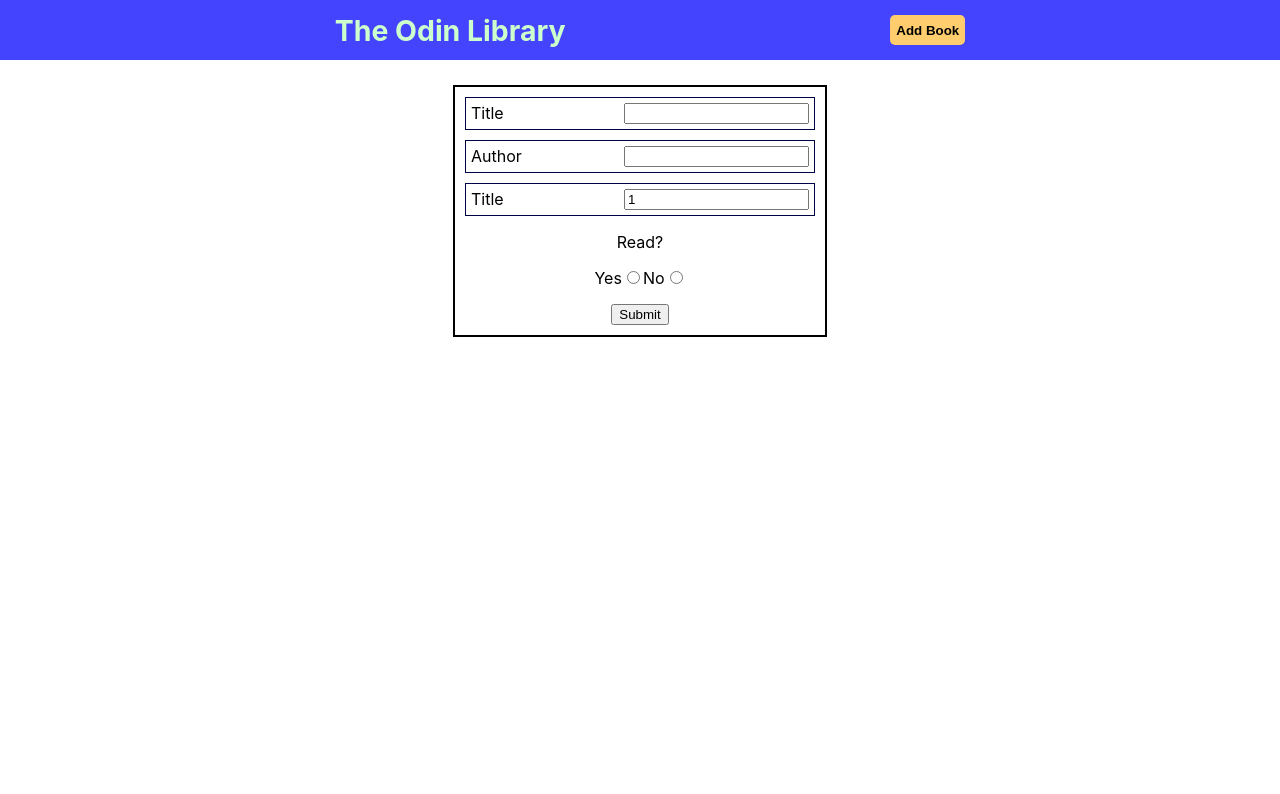
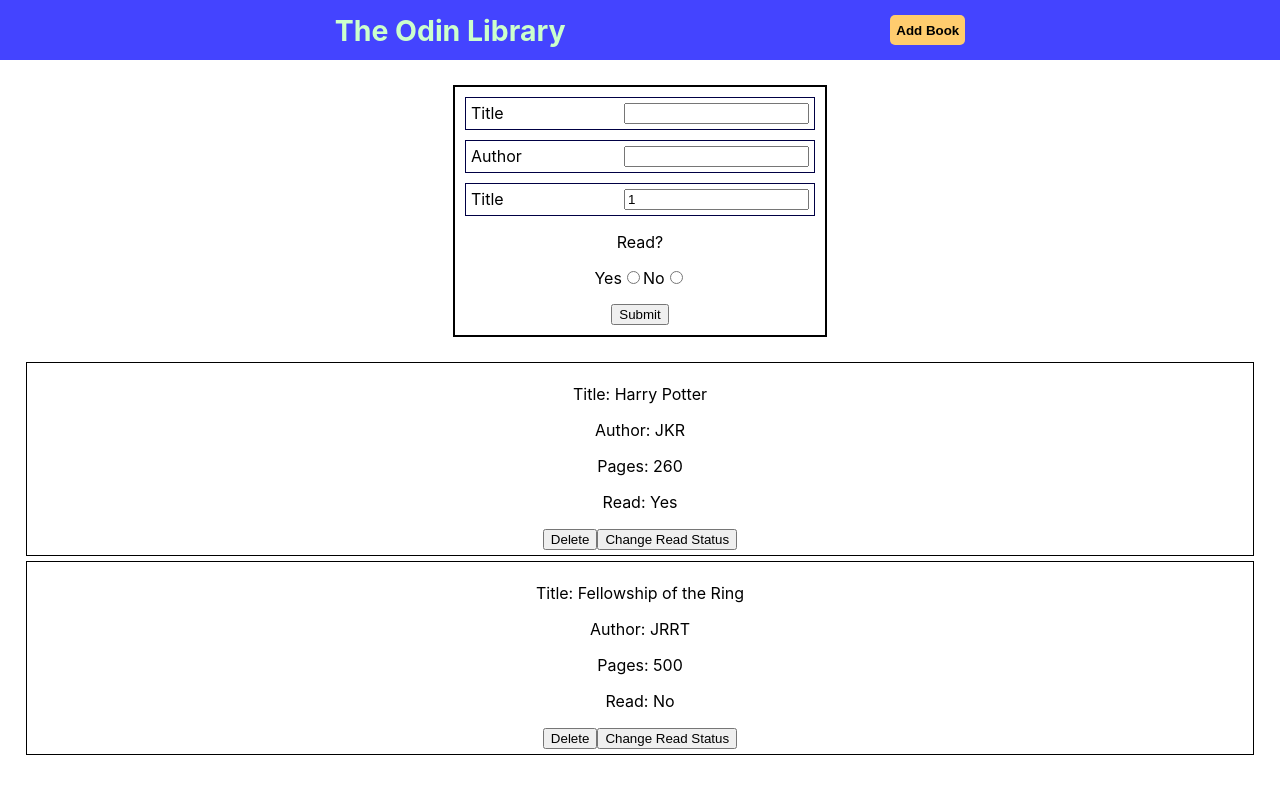
Before and after one commit to dw44/react_library_project, a React (Create React App) app: page / in a window 1280 px wide. Shown: the top 794 px of the page. Built offline with nearby package versions, Linux system fonts and the light colour scheme.

Commit message:
Breakthrough on reducers/actions

```diff
--- a/src/App.js
+++ b/src/App.js
@@ -8,7 +8,7 @@ class App extends Component {
   render() {
     return (
       <div className="App">
-        <Header />
+        <Header showForm={this.switchDisplay} />
         <AddBook />
         <Books />
       </div>
--- a/src/components/AddBook/AddBook.js
+++ b/src/components/AddBook/AddBook.js
@@ -1,11 +1,12 @@
 import React, { Component } from 'react';
+import { v4 as uuid } from 'uuid';
 import { connect } from 'react-redux';
 import { addBook } from '../../redux/actionCreators';
 import classes from './AddBook.module.css';
 
 class AddBook extends Component {
   state = {
-    id: Math.floor(Math.random() * 9999),
+    id: uuid(),
     title: '',
     author: '',
     pages: 1,
@@ -14,9 +15,9 @@ class AddBook extends Component {
 
   handleSubmit = e => {
     e.preventDefault();
-    this.props.add({...this.state});
+    this.props.add(this.state);
     this.setState({
-      id: Math.floor(Math.random() * 9999),
+      id: uuid(),
       title: '',
       author: '',
       pages: 1,
@@ -65,7 +66,7 @@ class AddBook extends Component {
               name="read"
               id="yes"
               value={true}
-              onChange={e => this.setState({read: e.target.value})}
+              onChange={e => this.setState({read: Boolean(e.target.value)})}
               required/>
             <label htmlFor="no">No</label>
             <input
@@ -73,18 +74,12 @@ class AddBook extends Component {
               name="read"
               id="no"
               value={false}
-              onChange={e => this.setState({read: e.target.value})}
+              onChange={e => this.setState({read: Boolean(e.target.value)})}
               required/>
         </div>
         <input type="submit" value="Submit"/>
       </form>
     );
-  }
-}
-
-const mapStateToProps = state => {
-  return {
-    books: state
   }
 }
 
@@ -94,4 +89,4 @@ const mapDispatchToProps = dispatch => {
   }
 }
 
-export default connect(mapStateToProps, mapDispatchToProps)(AddBook);
+export default connect(null, mapDispatchToProps)(AddBook);
--- a/src/components/Header/Header.js
+++ b/src/components/Header/Header.js
@@ -1,13 +1,13 @@
 import React from 'react';
 import classes from './Header.module.css';
 
-function Header() {
+function Header(props) {
   return(
     <header className={classes.Header}>
       <h1 className={classes.Title}>The Odin Library</h1>
       <button
         className={classes.AddBook}
-        onClick={() => {}}
+        onClick={props.showForm}
       >Add Book</button>
     </header>
   );
--- a/src/containers/Book/Book.js
+++ b/src/containers/Book/Book.js
@@ -1,33 +1,20 @@
-import { render } from '@testing-library/react';
 import React, { Component } from 'react';
+import { connect } from 'react-redux';
+import { changeRead, removeBook } from '../../redux/actionCreators';
 import classes from './Book.module.css';
 
 
-class Book extends Component {
-  state = {
-    read: this.props.read
-  }
-
-  changeReadStatus = () => {
-    this.setState({
-      read: !this.state.read
-    })
-  }
-
-  render() {
-    return (
-      <div className={classes.BookCard}>
-        <p>Title: {this.props.title}</p>
-        <p>Author: {this.props.author}</p>
-        <p>Pages: {this.props.pages}</p>
-        <p>Read: {this.state.read ? "Yes" : "No"}</p>
-        <button onClick={() => {}} className="book-card-button">Delete Book</button>
-        <button className="book-card-button"
-          onClick={() => this.changeReadStatus}
-        >Change Read Status</button>
-      </div>
-    );
-  }
+function Book(props) {
+  return (
+    <div className={classes.BookCard}>
+      <p>Title: {props.title}</p>
+      <p>Author: {props.author}</p>
+      <p>Pages: {props.pages}</p>
+      <p>Read: {props.read ? 'Yes' : 'No'}</p>
+      <button onClick={props.remove}>Delete</button>
+      <button>Change Read Status</button>
+    </div>
+  );
 }
 
 export default Book;
--- a/src/containers/Books/Books.js
+++ b/src/containers/Books/Books.js
@@ -1,26 +1,26 @@
 import React, { Component } from 'react';
 import { connect } from 'react-redux';
+import { removeBook, changeRead } from '../../redux/actionCreators';
 import Book from '../Book/Book';
 import classes from './Books.module.css';
 
 class Books extends Component {
-  state = {
-    total: this.props.books.length
-  }
-
   render() {
+    const books = this.props.books.map(book => (
+      <Book
+        key={book.id}
+        id={book.id}
+        title={book.title}
+        author={book.author}
+        pages={book.pages}
+        read={book.read}
+        changeRead={() => this.props.changeStatus(book.id)}
+        remove={() => this.props.deleteBook(book.id)}
+      />
+    ));
     return (
       <div className={classes.Books}>
-        {this.props.books.map(book =>
-          <Book
-            key={book.id}
-            id={book.id}
-            title={book.title}
-            author={book.author}
-            pages={book.pages}
-            read={book.read === 'true' ? true : false}
-          />
-        )}
+        {books}
       </div>
     );
   }
@@ -28,9 +28,15 @@ class Books extends Component {
 
 const mapStateToProps = state => {
   return {
-    books: [...state],
-    total: state.length
+    books: state,
   };
 }
 
-export default connect(mapStateToProps)(Books);
+const mapDispatchToProps = dispatch => {
+  return {
+    changeStatus: id => dispatch(changeRead(id)),
+    deleteBook: id => dispatch(removeBook(id))
+  };
+};
+
+export default connect(mapStateToProps, mapDispatchToProps)(Books);
--- a/src/containers/Books/Books.module.css
+++ b/src/containers/Books/Books.module.css
@@ -0,0 +1,3 @@
+.Books {
+
+}
--- a/src/redux/actionCreators.js
+++ b/src/redux/actionCreators.js
@@ -2,5 +2,15 @@ import * as types from './types';
 
 export const addBook = book => ({
   type: types.ADD_BOOK,
-  payload: book
-})
+  payload: {...book}
+});
+
+export const removeBook = id => ({
+  type: types.REMOVE_BOOK,
+  payload: id
+});
+
+export const changeRead = id => ({
+  type: types.CHANGE_READ_STATUS,
+  payload: id
+});
--- a/src/redux/configureStore.js
+++ b/src/redux/configureStore.js
@@ -1,7 +1,7 @@
 import { createStore } from 'redux';
 import { rootReducer, initialState } from './reducers';
 
-export const configureStore = () => {
+const configureStore = () => {
   const store = createStore(
     rootReducer,
     initialState
--- a/src/redux/reducers.js
+++ b/src/redux/reducers.js
@@ -2,23 +2,44 @@
 import * as types from './types';
 
 export const initialState = [
-  // load initial state from local storage
-  ...Object.keys(localStorage).map(key => JSON.parse(localStorage[key]))
+  {
+    id: 1234,
+    title: 'Harry Potter',
+    author: 'JKR',
+    pages: 260,
+    read: true
+  },
+  {
+    id: 5678,
+    title: 'Fellowship of the Ring',
+    author: 'JRRT',
+    pages: 500,
+    read: false,
+  }
 ];
 
 const addHandler = (state, action) => {
-  state.concat([action.payload]);
-  localStorage.setItem(action.payload.id, JSON.stringify(action.payload));
-  console.log(state);
-  console.log(localStorage);
-  console.log(JSON.parse(localStorage[action.payload.id]));
-  return state;
+  // TODO
+  return [...state, action.payload];
+}
+
+const removeHandler = (state, action) => {
+  console.log(action);
+  return state.filter(book => book.id !== action.payload);
+}
+
+const editReadStatusHandler = (state, action) => {
+
 }
 
 export const rootReducer = (state = initialState, action) => {
 	switch (action.type) {
 		case types.ADD_BOOK:
-      addHandler(state, action);
+      return addHandler(state, action);
+    case types.REMOVE_BOOK:
+      return removeHandler(state, action);
+    case types.CHANGE_READ_STATUS:
+      return editReadStatusHandler(state, action);
 		default:
 			return state;
 	}
--- a/src/redux/types.js
+++ b/src/redux/types.js
@@ -1,2 +1,3 @@
+export const ADD_BOOK = 'ADD_BOOK';
 export const REMOVE_BOOK = 'REMOVE_BOOK';
-export const ADD_BOOK = 'ADD_BOOK';
+export const CHANGE_READ_STATUS = 'CHANGE_READ_STATUS';
```
